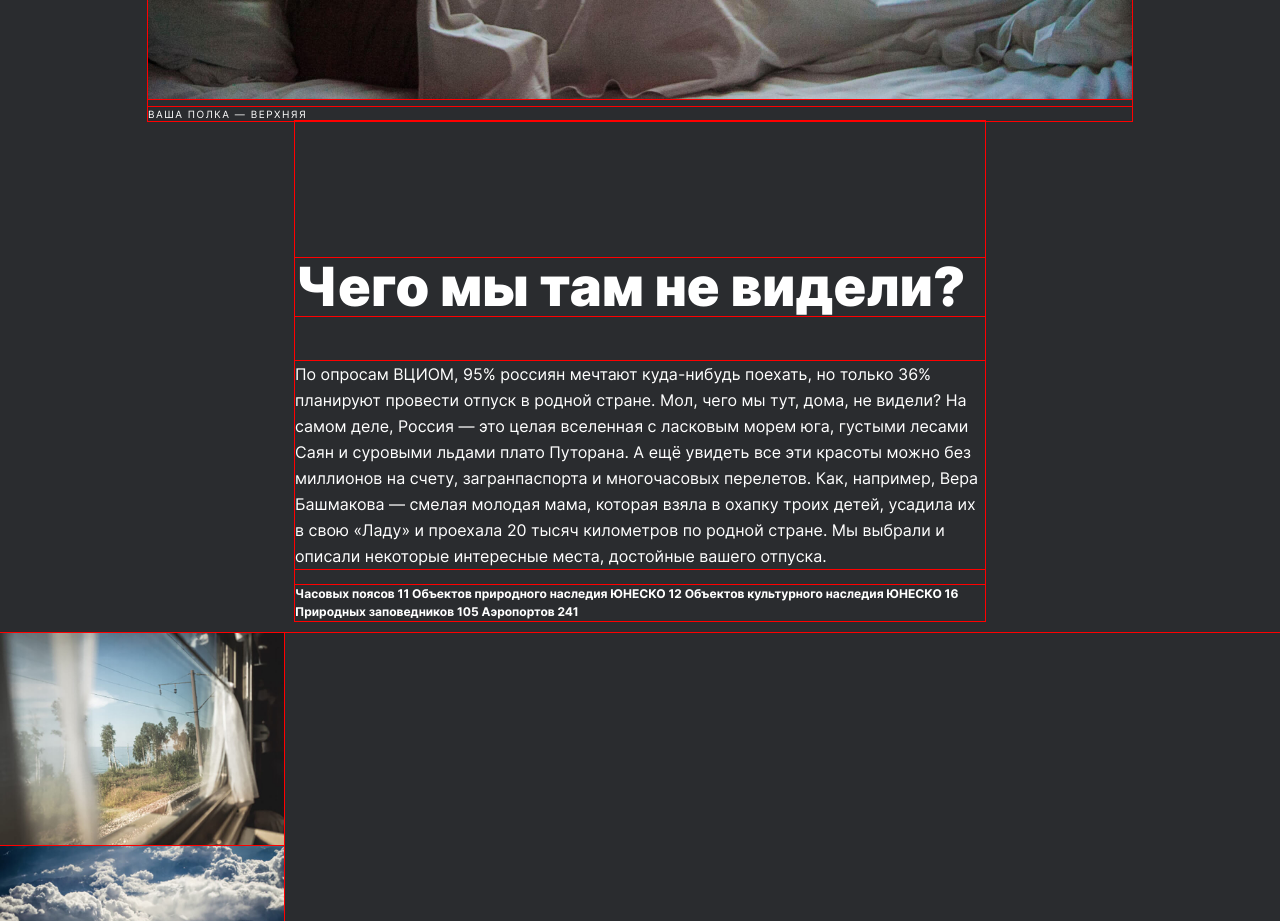
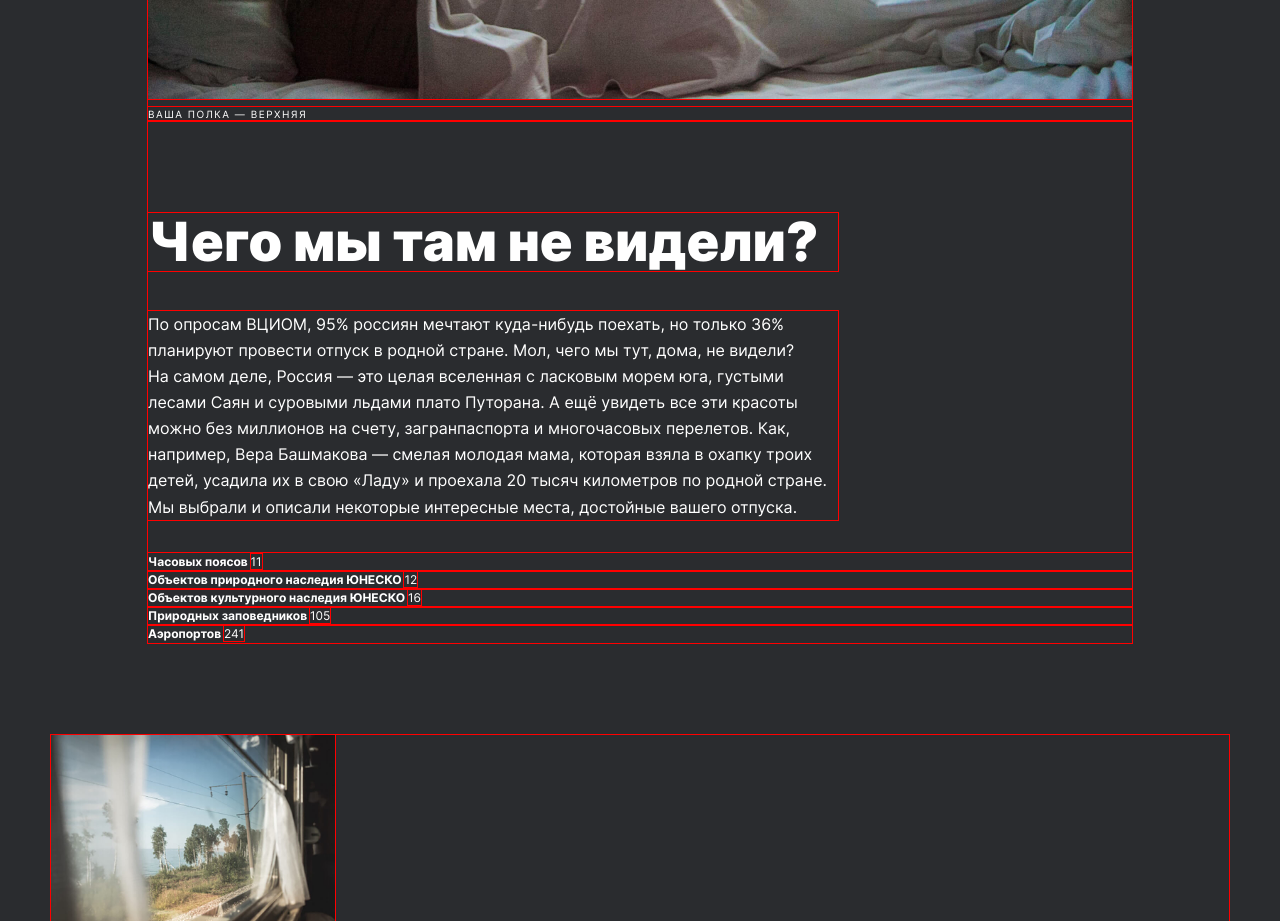
Before and after one commit to baglaev/russian-travel, a plain HTML site: page index.html in a window 1280 px wide. Shown: the part 1020-1941 px from the top of the page. Drawn offline with Linux system fonts and the light colour scheme.

Commit message:
photo-grid begin

```diff
--- /dev/null
+++ b/blocks/intro/__item/intro__item.css
@@ -0,0 +1,3 @@
+.intro__item {
+
+}
--- a/blocks/intro/__list/intro__list.css
+++ b/blocks/intro/__list/intro__list.css
@@ -3,4 +3,7 @@
     font-weight: 700;
     font-size: 12px;
     line-height: 18px;
+    list-style-type: none;
+    padding: 0;
+    margin: 0 0 92px 0;
 }
--- /dev/null
+++ b/blocks/intro/__span/intro__span.css
@@ -0,0 +1,6 @@
+.intro__span {
+    font-style: normal;
+    font-weight: 400;
+    font-size: 12px;
+    line-height: 18px;
+}
--- a/blocks/intro/__text/intro__text.css
+++ b/blocks/intro/__text/intro__text.css
@@ -3,4 +3,7 @@
     font-weight: 400;
     font-size: 16px;
     line-height: 163%;
+    width: 690px;
+    margin-top: 40px;
+    margin-bottom: 33px;
 }
--- a/blocks/intro/__title/intro__title.css
+++ b/blocks/intro/__title/intro__title.css
@@ -4,5 +4,5 @@
     font-size: 54px;
     line-height: 58px;
     width: 690px;
-
+    margin: 0;
 }
--- a/blocks/intro/intro.css
+++ b/blocks/intro/intro.css
@@ -1,6 +1,6 @@
 .intro {
     padding-top: 92px;
-    width: 690px;
+    max-width: 984px;
     margin-left: auto;
     margin-right: auto;
 }
--- a/blocks/photo-grid/photo-grid.css
+++ b/blocks/photo-grid/photo-grid.css
@@ -1,3 +1,5 @@
 .photo-grid {
-
+    max-width: 92%;
+    margin-left: auto;
+    margin-right: auto;
 }
--- a/index.html
+++ b/index.html
@@ -24,16 +24,17 @@
         </section>
         <section class="intro">
             <h2 class="intro__title">Чего мы там не видели?</h2>
-            <p class="intro__text">По опросам ВЦИОМ, 95% россиян мечтают куда-нибудь поехать, но только 36% планируют провести отпуск в родной стране.
-                Мол, чего мы тут, дома, не видели? На самом деле, Россия — это целая вселенная с ласковым морем юга, густыми лесами Саян и суровыми льдами плато Путорана.
-                А ещё увидеть все эти красоты можно без миллионов на счету, загранпаспорта и многочасовых перелетов. Как, например, Вера Башмакова — смелая молодая мама,
-                которая взяла в охапку троих детей, усадила их в свою «Ладу» и проехала 20 тысяч километров по родной стране. Мы выбрали и описали некоторые интересные места,
-                достойные вашего отпуска.</p>
-                <p class="intro__list">Часовых поясов 11
-                    Объектов природного наследия ЮНЕСКО 12
-                    Объектов культурного наследия ЮНЕСКО 16
-                    Природных заповедников 105
-                    Аэропортов 241</p>
+            <p class="intro__text">По&nbsp;опросам ВЦИОМ, 95% россиян мечтают куда-нибудь поехать, но&nbsp;только&nbsp;36% планируют провести отпуск в&nbsp;родной стране. Мол, чего мы&nbsp;тут, дома, не&nbsp;видели?
+                На&nbsp;самом деле, Россия&nbsp;&mdash; это целая вселенная с&nbsp;ласковым морем юга, густыми лесами Саян и&nbsp;суровыми льдами плато Путорана. А&nbsp;ещё увидеть все эти красоты можно без миллионов
+                на&nbsp;счету, загранпаспорта и&nbsp;многочасовых перелетов. Как, например, Вера Башмакова&nbsp;&mdash; смелая молодая мама, которая взяла в&nbsp;охапку троих детей, усадила их&nbsp;в&nbsp;свою &laquo;Ладу&raquo;
+                и&nbsp;проехала 20&nbsp;тысяч километров по&nbsp;родной стране. Мы&nbsp;выбрали и&nbsp;описали некоторые интересные места, достойные вашего отпуска.</p>
+                <ul class="intro__list">
+                    <li class="intro__item">Часовых поясов <span class="intro__span">11</span></li>
+                    <li class="intro__item">Объектов природного наследия ЮНЕСКО <span class="intro__span">12</span></li>
+                    <li class="intro__item">Объектов культурного наследия ЮНЕСКО <span class="intro__span">16</span></li>
+                    <li class="intro__item">Природных заповедников <span class="intro__span">105</span></li>
+                    <li class="intro__item">Аэропортов <span class="intro__span">241</span></li>
+                </ul>
         </section>
         <section class="photo-grid">
             <div class="photo-grid__items">
--- a/pages/index.css
+++ b/pages/index.css
@@ -21,6 +21,8 @@
 @import url(../blocks/intro/__title/intro__title.css);
 @import url(../blocks/intro/__text/intro__text.css);
 @import url(../blocks/intro/__list/intro__list.css);
+@import url(../blocks/intro/__item/intro__item.css);
+@import url(../blocks/intro/__span/intro__span.css);
 
 @import url(../blocks/photo-grid/photo-grid.css);
 @import url(../blocks/photo-grid/photo-grid__items/photo-grid__items.css);
```
